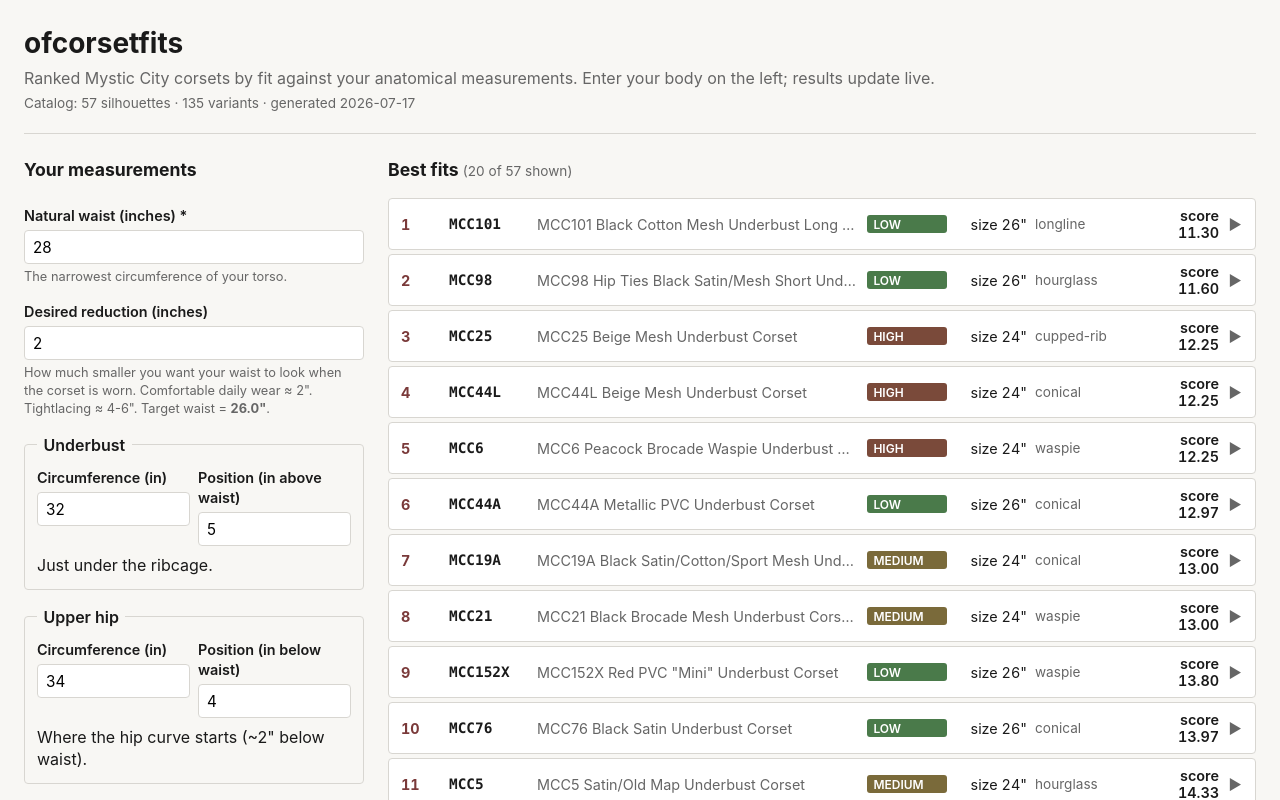
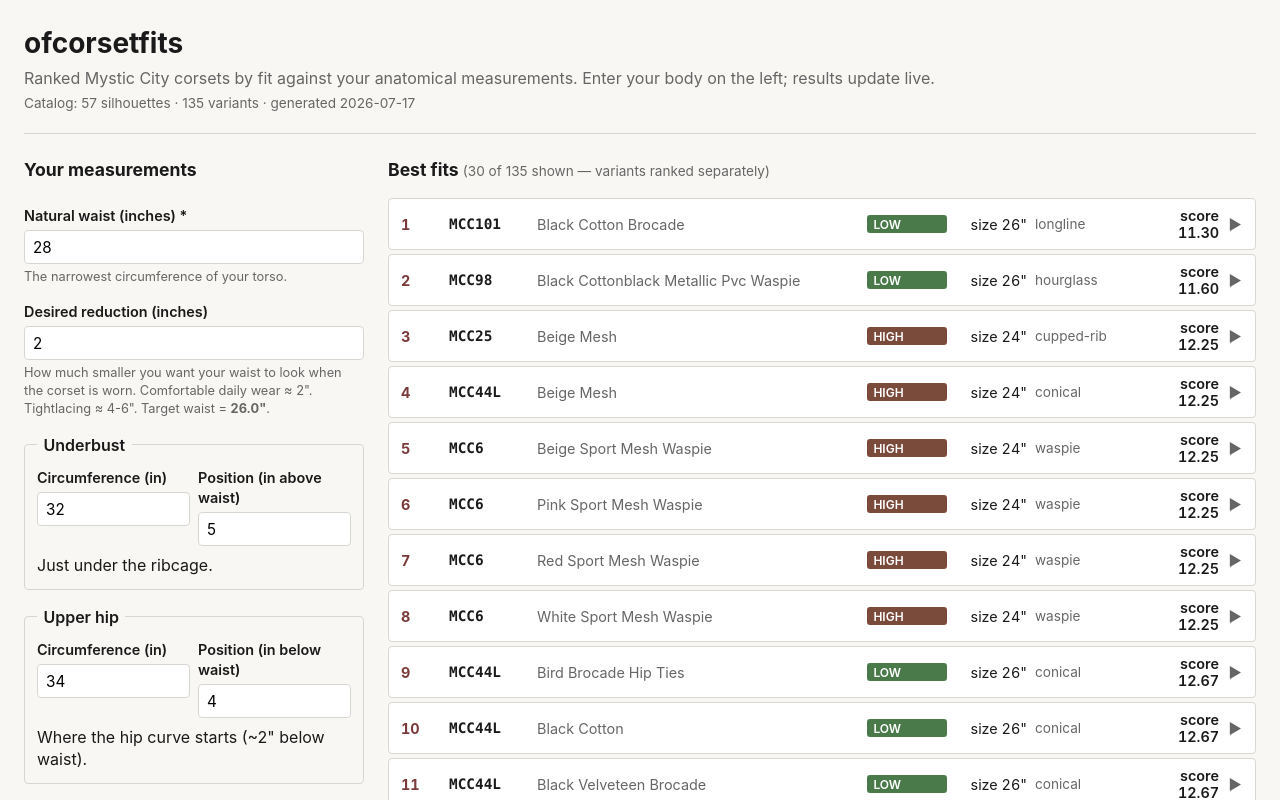
Before and after one commit to marshl/ofcorsetfits, a React (Vite) app: page / in a window 1280 px wide. Shown: the top 800 px of the page. Built offline with nearby package versions, Linux system fonts and the light colour scheme.

Commit message:
Change scoring to separate variants of different materials

```diff
--- a/src/scoring/ranking.ts
+++ b/src/scoring/ranking.ts
@@ -15,37 +15,65 @@
   CorsetScoreResult,
   RankedResult,
   ScoringConfig,
+  VariantBest,
 } from './types.ts';
 import { scoreCorset } from './scoring.ts';
 
 /**
  * For a single corset, try every (variant × waist size) combination and
- * return the lowest-total result. Returns null if no variant survives
- * the stretch_preference filter.
+ * return the lowest-total result overall PLUS per-variant best results.
+ * Returns null if no variant survives the stretch_preference filter.
  */
 export function bestForCorset(
   body: Body,
   corset: Corset,
   config: ScoringConfig,
-): CorsetScoreResult | null {
+): { best: CorsetScoreResult; variantBests: VariantBest[] } | null {
   const candidateVariants = config.stretch_preference === 'any'
     ? corset.variants
     : corset.variants.filter((v) => v.stretch_class === config.stretch_preference);
   if (candidateVariants.length === 0) return null;
 
-  let best: CorsetScoreResult | null = null;
+  const variantBests: VariantBest[] = [];
+  let overallBest: CorsetScoreResult | null = null;
+
   for (const variant of candidateVariants) {
+    let variantBest: CorsetScoreResult | null = null;
     for (const size of corset.waist_sizes_in) {
       const result = scoreCorset(body, corset, variant, size, config);
-      if (best === null || result.total < best.total) {
-        best = result;
+      if (variantBest === null || result.total < variantBest.total) {
+        variantBest = result;
       }
     }
+    if (variantBest === null) continue;
+    variantBests.push({
+      variant,
+      best_size_in: variantBest.waist_size_in,
+      total: variantBest.total,
+    });
+    if (overallBest === null || variantBest.total < overallBest.total) {
+      overallBest = variantBest;
+    }
   }
-  return best;
+
+  if (overallBest === null) return null;
+  variantBests.sort((a, b) => a.total - b.total);
+  return { best: overallBest, variantBests };
 }
 
-/** Rank every corset in the catalog by best-fit score (ascending — lower is better). */
+/**
+ * Rank every VARIANT in the catalog by best-fit score (ascending).
+ *
+ * Each entry represents a single SKU (silhouette × material variant), scored
+ * at its own best waist size. Same silhouette in multiple materials produces
+ * multiple rows because they have different stretch classes → different slack
+ * → different effective-waist math → different scores.
+ *
+ * `variant_bests` on each entry still carries all variants of that silhouette
+ * for cross-reference in the UI (users can see the current variant's siblings
+ * without scrolling). The first entry in `variant_bests` matches this row's
+ * variant only when the row's variant is the best for its silhouette.
+ */
 export function rank(
   body: Body,
   catalog: Catalog,
@@ -53,9 +81,42 @@
 ): RankedResult[] {
   const results: RankedResult[] = [];
   for (const corset of catalog.corsets) {
-    const best = bestForCorset(body, corset, config);
-    if (best === null) continue;
-    results.push({ corset, best });
+    const candidateVariants = config.stretch_preference === 'any'
+      ? corset.variants
+      : corset.variants.filter((v) => v.stretch_class === config.stretch_preference);
+    if (candidateVariants.length === 0) continue;
+
+    // Best CorsetScoreResult per variant of this silhouette.
+    const perVariantScores: CorsetScoreResult[] = [];
+    for (const variant of candidateVariants) {
+      let best: CorsetScoreResult | null = null;
+      for (const size of corset.waist_sizes_in) {
+        const result = scoreCorset(body, corset, variant, size, config);
+        if (best === null || result.total < best.total) {
+          best = result;
+        }
+      }
+      if (best !== null) perVariantScores.push(best);
+    }
+    if (perVariantScores.length === 0) continue;
+
+    // Precompute the shared variant_bests list (used by all rows of this silhouette).
+    const variantBests = perVariantScores
+      .map((s) => ({
+        variant: s.variant,
+        best_size_in: s.waist_size_in,
+        total: s.total,
+      }))
+      .sort((a, b) => a.total - b.total);
+
+    // Emit one row per variant.
+    for (const scoreResult of perVariantScores) {
+      results.push({
+        corset,
+        best: scoreResult,
+        variant_bests: variantBests,
+      });
+    }
   }
   results.sort((a, b) => a.best.total - b.best.total);
   return results;
--- a/src/ui/RankedList.tsx
+++ b/src/ui/RankedList.tsx
@@ -1,11 +1,10 @@
 /**
- * Ranked corset list — shows the top N results with a per-corset
- * expandable breakdown of how the score was assembled.
- *
- * Each row has: rank number, corset ID + name, best variant, best size,
- * total score, silhouette category. Clicking a row reveals a table of
- * per-position penalties (waist + each landmark), which is how you
- * understand WHY a corset ranked where it did.
+ * Ranked list — one row per VARIANT (silhouette × material variant). Same
+ * silhouette in multiple materials appears as multiple rows because the
+ * different stretch classes produce different scores. Expanding a row
+ * reveals the per-position penalty breakdown for THAT specific variant,
+ * plus a compact cross-reference of the same silhouette's other variants
+ * so you can compare siblings without scrolling.
  */
 
 import { useState } from 'react';
@@ -23,8 +22,13 @@
   return `${sign}${diff.toFixed(2)}"`;
 }
 
-export function RankedList({ results, topN = 20 }: RankedListProps) {
-  const [expandedId, setExpandedId] = useState<string | null>(null);
+/** Unique key per row: same silhouette in different variants → different keys. */
+function rowKey(r: RankedResult): string {
+  return `${r.corset.id}::${r.best.variant.url}`;
+}
+
+export function RankedList({ results, topN = 30 }: RankedListProps) {
+  const [expandedKey, setExpandedKey] = useState<string | null>(null);
   const shown = results.slice(0, topN);
 
   if (results.length === 0) {
@@ -42,23 +46,30 @@
   return (
     <section className="ranked-list">
       <h2>
-        Best fits <span className="count">({shown.length} of {results.length} shown)</span>
+        Best fits{' '}
+        <span className="count">
+          ({shown.length} of {results.length} shown — variants ranked separately)
+        </span>
       </h2>
       <ol className="ranked-rows">
         {shown.map((r, i) => {
-          const isExpanded = expandedId === r.corset.id;
+          const key = rowKey(r);
+          const isExpanded = expandedKey === key;
           const stretch = r.best.variant.stretch_class;
+          const otherVariants = r.variant_bests.filter(
+            (vb) => vb.variant.url !== r.best.variant.url,
+          );
           return (
-            <li key={r.corset.id} className={`ranked-row ranked-row-${stretch}`}>
+            <li key={key} className={`ranked-row ranked-row-${stretch}`}>
               <button
                 type="button"
                 className="ranked-row-header"
-                onClick={() => setExpandedId(isExpanded ? null : r.corset.id)}
+                onClick={() => setExpandedKey(isExpanded ? null : key)}
                 aria-expanded={isExpanded}
               >
                 <span className="rank">{i + 1}</span>
                 <span className="corset-id">{r.corset.id}</span>
-                <span className="corset-name">{r.corset.name}</span>
+                <span className="corset-name">{r.best.variant.name}</span>
                 <span className={`stretch stretch-${stretch}`}>{stretch}</span>
                 <span className="best-size">size {r.best.waist_size_in}"</span>
                 <span className="silhouette">{r.corset.silhouette_category}</span>
@@ -144,6 +155,45 @@
                       )}
                     </tbody>
                   </table>
+
+                  {otherVariants.length > 0 && (
+                    <div className="variant-list">
+                      <strong>
+                        Other variants of {r.corset.id}
+                        <span className="count"> ({otherVariants.length})</span>
+                      </strong>
+                      <ul className="variant-rows">
+                        {otherVariants.map((vb) => (
+                          <li key={vb.variant.url} className="variant-row">
+                            <span
+                              className={`stretch stretch-${vb.variant.stretch_class}`}
+                            >
+                              {vb.variant.stretch_class}
+                            </span>
+                            <span className="variant-name">
+                              {vb.variant.name}
+                            </span>
+                            <span className="variant-materials">
+                              {vb.variant.materials.join(', ') || '—'}
+                            </span>
+                            <span className="best-size">
+                              size {vb.best_size_in}"
+                            </span>
+                            <span className="score">
+                              score {vb.total.toFixed(2)}
+                            </span>
+                            <a
+                              href={vb.variant.url}
+                              target="_blank"
+                              rel="noopener noreferrer"
+                            >
+                              buy ↗
+                            </a>
+                          </li>
+                        ))}
+                      </ul>
+                    </div>
+                  )}
                 </div>
               )}
             </li>
--- a/src/ui/styles.css
+++ b/src/ui/styles.css
@@ -206,6 +206,66 @@
 }
 .detail-meta a { color: var(--accent); }
 
+.variant-list {
+  margin-bottom: 0.75rem;
+  font-size: 0.85rem;
+}
+.variant-list > strong { display: block; margin-bottom: 0.35rem; }
+.variant-list .count { color: var(--muted); font-weight: normal; }
+
+.variant-rows {
+  list-style: none;
+  padding: 0;
+  margin: 0;
+  display: flex;
+  flex-direction: column;
+  gap: 0.15rem;
+}
+.variant-row {
+  display: grid;
+  grid-template-columns: 4rem 1fr 1fr 5rem 5.5rem auto auto;
+  align-items: center;
+  gap: 0.5rem;
+  padding: 0.3rem 0.5rem;
+  border: 1px solid var(--border);
+  border-radius: 3px;
+  background: white;
+}
+.variant-row-best {
+  border-color: var(--accent);
+  background: #fdfaf5;
+  box-shadow: inset 3px 0 0 0 var(--accent);
+}
+.variant-row .variant-name { font-weight: 500; }
+.variant-row .variant-materials { color: var(--muted); font-size: 0.8rem; }
+.variant-row .best-size, .variant-row .score {
+  font-variant-numeric: tabular-nums;
+  text-align: right;
+}
+.variant-row a { color: var(--accent); text-decoration: none; }
+.variant-row a:hover { text-decoration: underline; }
+.variant-row .best-marker {
+  font-size: 0.7rem;
+  font-weight: 600;
+  color: var(--accent);
+  text-transform: uppercase;
+  padding: 0.1rem 0.35rem;
+  border: 1px solid var(--accent);
+  border-radius: 3px;
+}
+@media (max-width: 800px) {
+  .variant-row {
+    grid-template-columns: 4rem 1fr auto;
+    grid-template-rows: auto auto auto;
+    row-gap: 0.15rem;
+  }
+  .variant-row .variant-materials,
+  .variant-row .best-size,
+  .variant-row .score {
+    grid-column: 1 / -1;
+  }
+}
+
 .score-breakdown {
   width: 100%;
   border-collapse: collapse;
```
Also changed, not shown: src/scoring/types.ts (+17 -0 lines).
